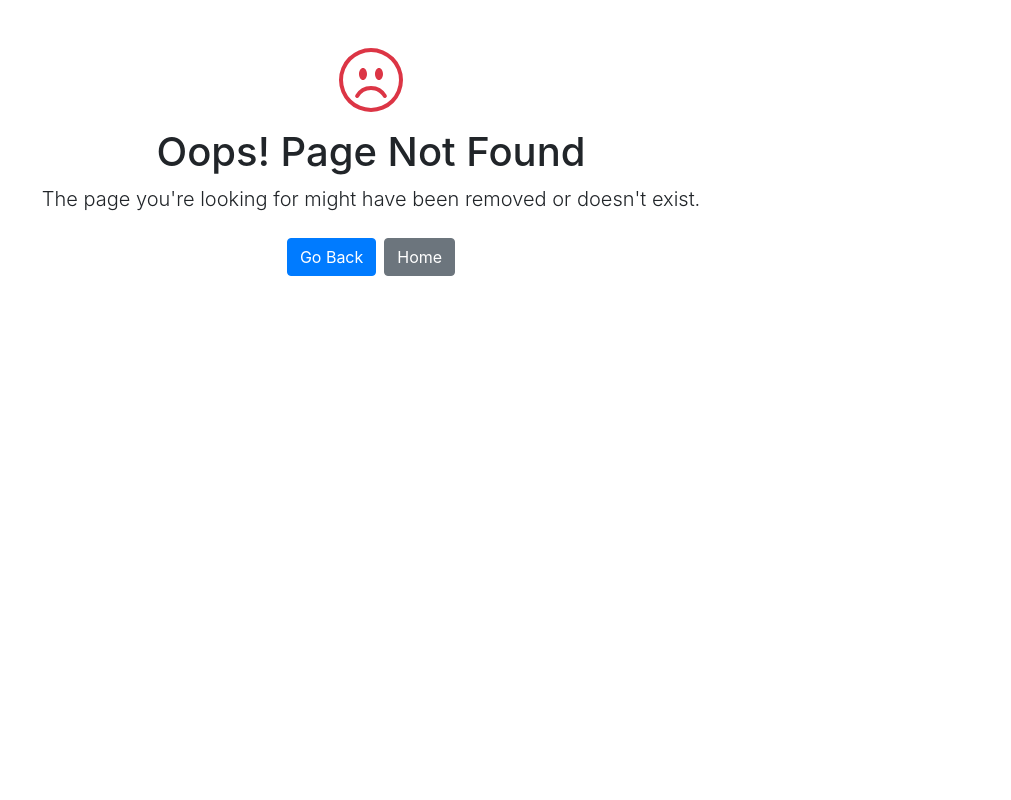
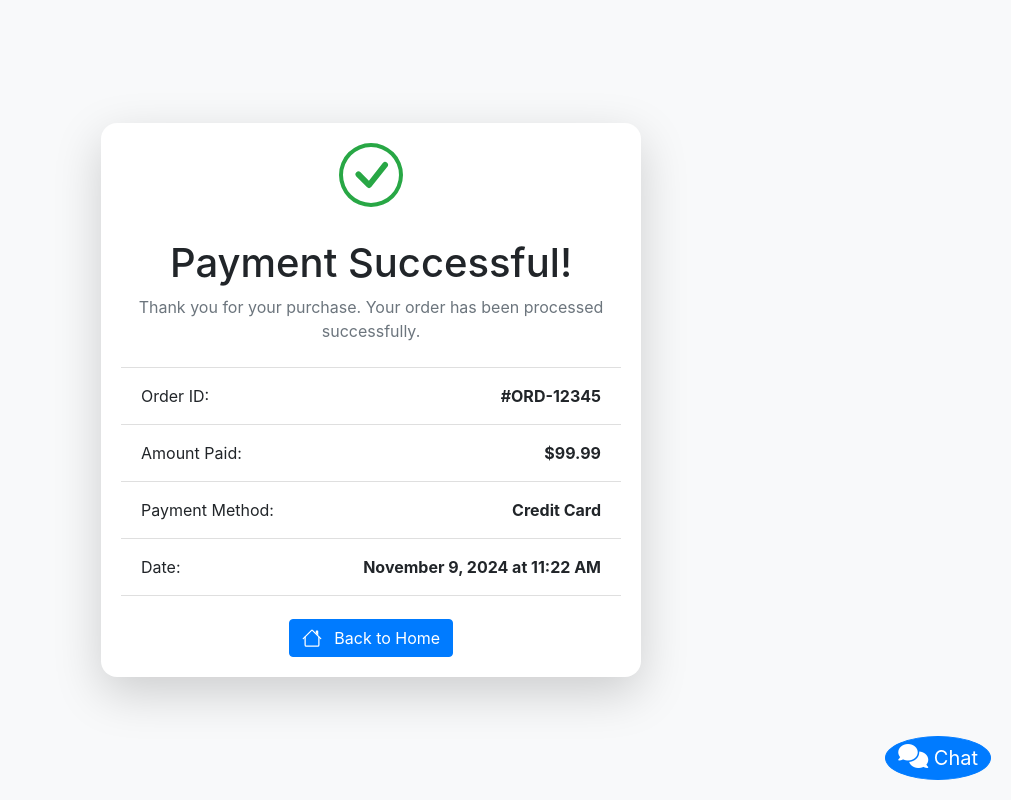
Before and after one commit to rkgupta-dev/bike-rental, a Vue app: page /payment-success in a window 1280 px wide. Before the commit this address had no page. Shown: the whole page, without its empty margins (269-1280 px from the left). Built offline with nearby package versions, Linux system fonts and the light colour scheme.

Commit message:
added payment success page.

```diff
--- a/src/components/CheckOut.vue
+++ b/src/components/CheckOut.vue
@@ -161,7 +161,7 @@
         </b-col>
       </b-row>
     </b-container>
-   <FooterSectionA/>
+    <FooterSectionA />
   </div>
 </template>
 
@@ -172,7 +172,7 @@ import NavBar from "@/views/NavBar.vue";
 export default {
   components: {
     NavBar,
-    FooterSectionA
+    FooterSectionA,
   },
   props: {
     bike: {
@@ -281,6 +281,8 @@ export default {
       const encodedMessage = encodeURIComponent(paymentDetails);
       const whatsappLink = `https://wa.me/917079812442?text=${encodedMessage}`;
       window.open(whatsappLink, "_blank");
+
+      this.$router.push("/payment-success");
     },
   },
 };
--- a/src/router.js
+++ b/src/router.js
@@ -26,6 +26,7 @@ import AccountSettings from "./views/AccountSettings.vue";
 import RentalHistory from "./views/RentalHistory.vue";
 import MyBookings from "./views/MyBookings.vue";
 import ForgotPassword from "./auth/ForgotPassword.vue";
+import PaymentSuccess from "./views/PaymentSuccess.vue";
 
 Vue.use(Router);
 
@@ -89,6 +90,11 @@ export default new Router({
       path: "/checkout",
       name: "Checkout",
       component: CheckOut,
+    },
+    {
+      path: "/payment-success",
+      name: "payment-success",
+      component: PaymentSuccess,
     },
     {
       path: "/how-it-works",
--- /dev/null
+++ b/src/views/PaymentSuccess.vue
@@ -0,0 +1,148 @@
+<template>
+  <div
+    class="min-vh-100 bg-light d-flex align-items-center justify-content-center py-5"
+  >
+    <b-container>
+      <b-row class="justify-content-center">
+        <b-col cols="12" md="8" lg="6">
+          <b-card class="border-0 shadow-lg">
+            <div class="text-center mb-4">
+              <b-icon
+                icon="check-circle"
+                variant="success"
+                class="mb-3 animated-icon large-icon"
+              />
+              <h1 class="mt-3 mb-2">Payment Successful!</h1>
+              <p class="text-muted">
+                Thank you for your purchase. Your order has been processed
+                successfully.
+              </p>
+            </div>
+
+            <b-list-group flush>
+              <b-list-group-item
+                class="d-flex justify-content-between align-items-center"
+              >
+                <span>Order ID:</span>
+                <strong>#{{ orderId }}</strong>
+              </b-list-group-item>
+              <b-list-group-item
+                class="d-flex justify-content-between align-items-center"
+              >
+                <span>Amount Paid:</span>
+                <strong>{{ formatCurrency(amount) }}</strong>
+              </b-list-group-item>
+              <b-list-group-item
+                class="d-flex justify-content-between align-items-center"
+              >
+                <span>Payment Method:</span>
+                <strong>{{ paymentMethod }}</strong>
+              </b-list-group-item>
+              <b-list-group-item
+                class="d-flex justify-content-between align-items-center"
+              >
+                <span>Date:</span>
+                <strong>{{ formatDate(date) }}</strong>
+              </b-list-group-item>
+            </b-list-group>
+
+            <div class="text-center mt-4">
+              <b-button variant="primary" to="/">
+                <b-icon icon="house" class="mr-2" />
+                Back to Home
+              </b-button>
+            </div>
+          </b-card>
+        </b-col>
+      </b-row>
+    </b-container>
+  </div>
+</template>
+
+<script>
+import { ref } from "vue";
+
+export default {
+  name: "PaymentSuccessPage",
+  components: {},
+  setup() {
+    const orderId = ref("ORD-12345");
+    const amount = ref(99.99);
+    const paymentMethod = ref("Credit Card");
+    const date = ref(new Date());
+
+    const formatCurrency = (value) => {
+      return new Intl.NumberFormat("en-US", {
+        style: "currency",
+        currency: "USD",
+      }).format(value);
+    };
+
+    const formatDate = (date) => {
+      return new Intl.DateTimeFormat("en-US", {
+        year: "numeric",
+        month: "long",
+        day: "numeric",
+        hour: "2-digit",
+        minute: "2-digit",
+      }).format(date);
+    };
+
+    return {
+      orderId,
+      amount,
+      paymentMethod,
+      date,
+      formatCurrency,
+      formatDate,
+    };
+  },
+};
+</script>
+
+<style scoped>
+.bg-light {
+  background-color: #f8f9fa;
+}
+
+.card {
+  border-radius: 1rem;
+}
+
+.list-group-item {
+  padding-top: 1rem;
+  padding-bottom: 1rem;
+}
+
+.btn-primary {
+  background-color: #007bff;
+  border-color: #007bff;
+  transition: all 0.3s ease;
+}
+
+.btn-primary:hover {
+  background-color: #0056b3;
+  border-color: #0056b3;
+}
+.large-icon {
+  font-size: 4rem; /* Adjust the size as needed */
+}
+
+/* Animation for the icon */
+@keyframes bounce {
+  0% {
+    transform: scale(1);
+  }
+  50% {
+    transform: scale(1.2);
+  }
+  100% {
+    transform: scale(1);
+  }
+}
+
+/* Apply the bounce animation */
+.animated-icon {
+  animation: bounce 1s ease infinite;
+}
+</style>
```
